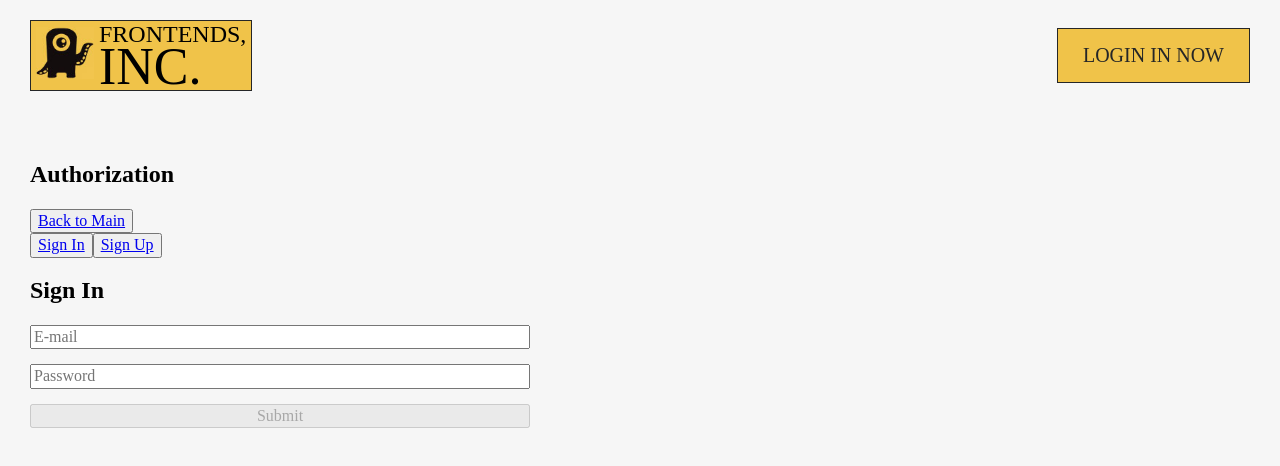
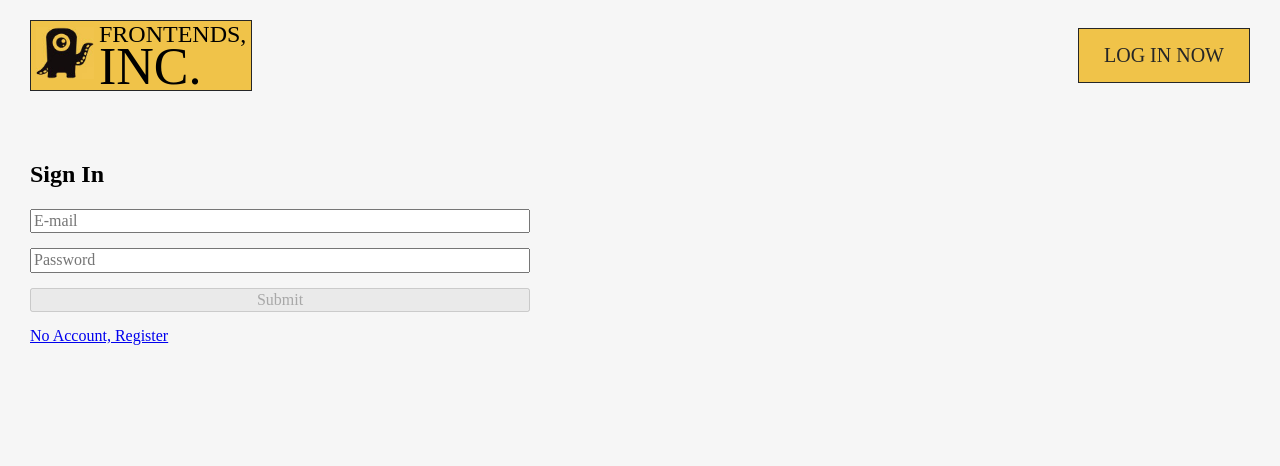
Before and after one commit to maximiloi/eCommerce-Application, a React (Vite) app in the folder monster-shop/: page /auth in a window 1280 px wide. Shown: the top 466 px of the page. Built offline with nearby package versions, Linux system fonts and the light colour scheme; a web font is replaced by a local one.

Commit message:
refactor: page links

```diff
--- a/monster-shop/src/components/Header/Header.tsx
+++ b/monster-shop/src/components/Header/Header.tsx
@@ -10,7 +10,7 @@ function Header() {
         <Logo />
         <div className="header__nav">
           <NavLink className="btn" to="/auth">
-            Login In Now
+            Log In Now
           </NavLink>
         </div>
       </div>
--- a/monster-shop/src/pages/AuthPage.tsx
+++ b/monster-shop/src/pages/AuthPage.tsx
@@ -1,28 +1,10 @@
-import { NavLink, Outlet } from 'react-router-dom';
+import { Outlet } from 'react-router-dom';
 
 function AuthPage() {
   return (
-    <main className="main auth">
-      <div className="container">
-        <div className="auth__wrap">
-          <h2>Authorization</h2>
-          <button type="button">
-            <NavLink to="/">Back to Main</NavLink>
-          </button>
-          <div className="auth__btns">
-            <button type="button">
-              <NavLink to="/auth">Sign In</NavLink>
-            </button>
-            <button type="button">
-              <NavLink to="/auth/register">Sign Up</NavLink>
-            </button>
-          </div>
-          <div className="auth__content">
-            <Outlet />
-          </div>
-        </div>
-      </div>
-    </main>
+    <div className="auth__content">
+      <Outlet />
+    </div>
   );
 }
 
--- a/monster-shop/src/pages/SignIn.tsx
+++ b/monster-shop/src/pages/SignIn.tsx
@@ -1,3 +1,4 @@
+import { NavLink } from 'react-router-dom';
 import FormSignIn from '../components/FormSignIn/FormSignIn';
 
 function SignIn() {
@@ -6,6 +7,7 @@ function SignIn() {
       <div className="login__container">
         <h2>Sign In</h2>
         <FormSignIn />
+        <NavLink to="/auth/register">No Account, Register</NavLink>
       </div>
     </div>
   );
--- a/monster-shop/src/pages/SignUp.tsx
+++ b/monster-shop/src/pages/SignUp.tsx
@@ -1,3 +1,4 @@
+import { NavLink } from 'react-router-dom';
 import FormSignUp from '../components/FormSignUp/FormSignUp';
 
 function SignUp() {
@@ -6,6 +7,7 @@ function SignUp() {
       <div className="register__container">
         <h2>Sign Up</h2>
         <FormSignUp />
+        <NavLink to="/auth">You have an account, Login</NavLink>
       </div>
     </div>
   );
```
